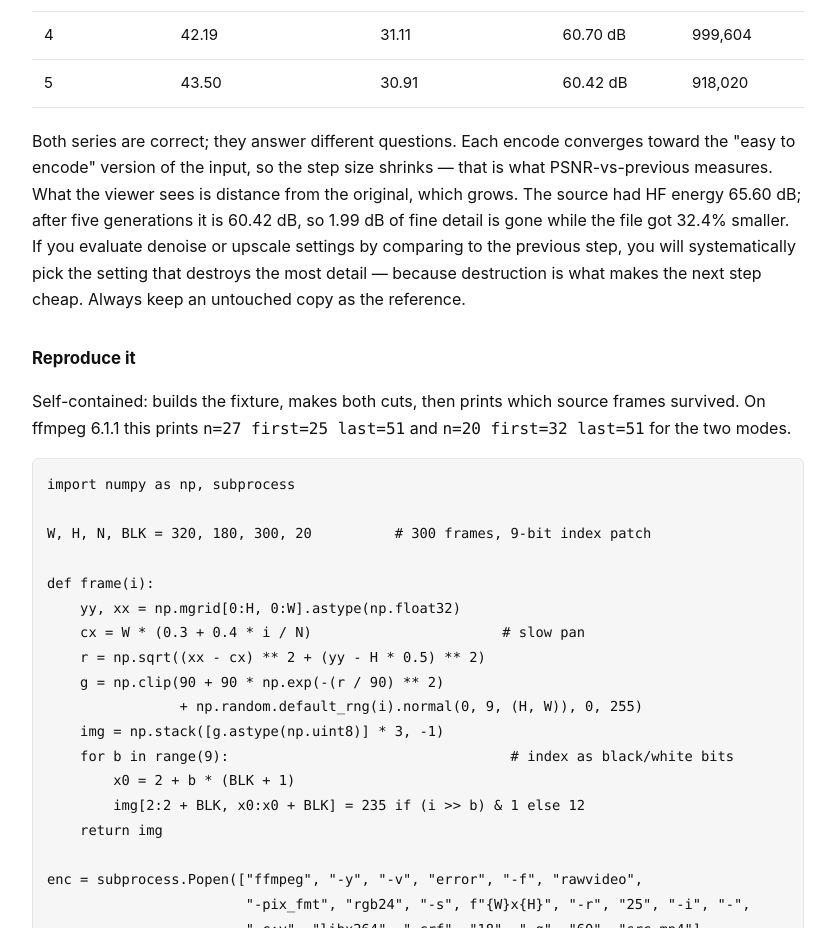
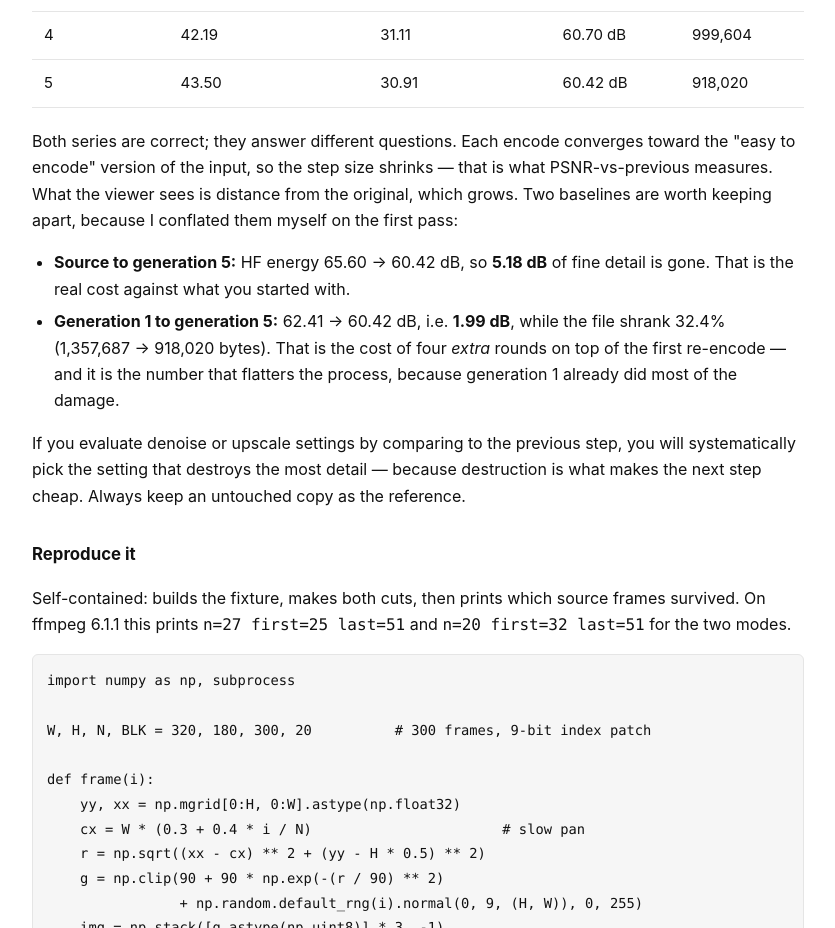
Before and after one commit to celticgemini001/upgolab-tools, a plain HTML site: page no-gpu.html in a window 1280 px wide. Shown: the part 4540-5468 px from the top of the page, without its empty margins (222-1057 px from the left). Drawn offline with Linux system fonts and the light colour scheme.

Commit message:
no-gpu: fix conflated HF baseline (source 5.18 dB, not gen1 1.99 dB)
Generation-loss section attributed the gen1->gen5 detail loss to source->gen5.
Correct values: source->gen5 = 5.18 dB, gen1->gen5 = 1.99 dB with a 32.4%
size drop that is also chain-relative. Both baselines now stated separately.

```diff
--- a/no-gpu.html
+++ b/no-gpu.html
@@ -248,11 +248,19 @@ five files fall monotonically: 32.23 → 31.75 → 31.38 → 31.11 → 30.91 dB.
 
 <p>Both series are correct; they answer different questions. Each encode converges toward the
 "easy to encode" version of the input, so the step size shrinks — that is what PSNR-vs-previous
-measures. What the viewer sees is distance from the original, which grows. The source had HF
-energy 65.60 dB; after five generations it is 60.42 dB, so 1.99 dB of fine detail is gone while
-the file got 32.4% smaller. If you evaluate denoise or upscale settings by comparing to the
-previous step, you will systematically pick the setting that destroys the most detail — because
-destruction is what makes the next step cheap. Always keep an untouched copy as the reference.</p>
+measures. What the viewer sees is distance from the original, which grows. Two baselines are
+worth keeping apart, because I conflated them myself on the first pass:</p>
+<ul>
+  <li><strong>Source to generation 5:</strong> HF energy 65.60 → 60.42 dB, so <strong>5.18 dB</strong>
+      of fine detail is gone. That is the real cost against what you started with.</li>
+  <li><strong>Generation 1 to generation 5:</strong> 62.41 → 60.42 dB, i.e. <strong>1.99 dB</strong>,
+      while the file shrank 32.4% (1,357,687 → 918,020 bytes). That is the cost of four
+      <em>extra</em> rounds on top of the first re-encode — and it is the number that flatters
+      the process, because generation 1 already did most of the damage.</li>
+</ul>
+<p>If you evaluate denoise or upscale settings by comparing to the previous step, you will
+systematically pick the setting that destroys the most detail — because destruction is what makes
+the next step cheap. Always keep an untouched copy as the reference.</p>
 
 <h3>Reproduce it</h3>
 <p>Self-contained: builds the fixture, makes both cuts, then prints which source frames
```
